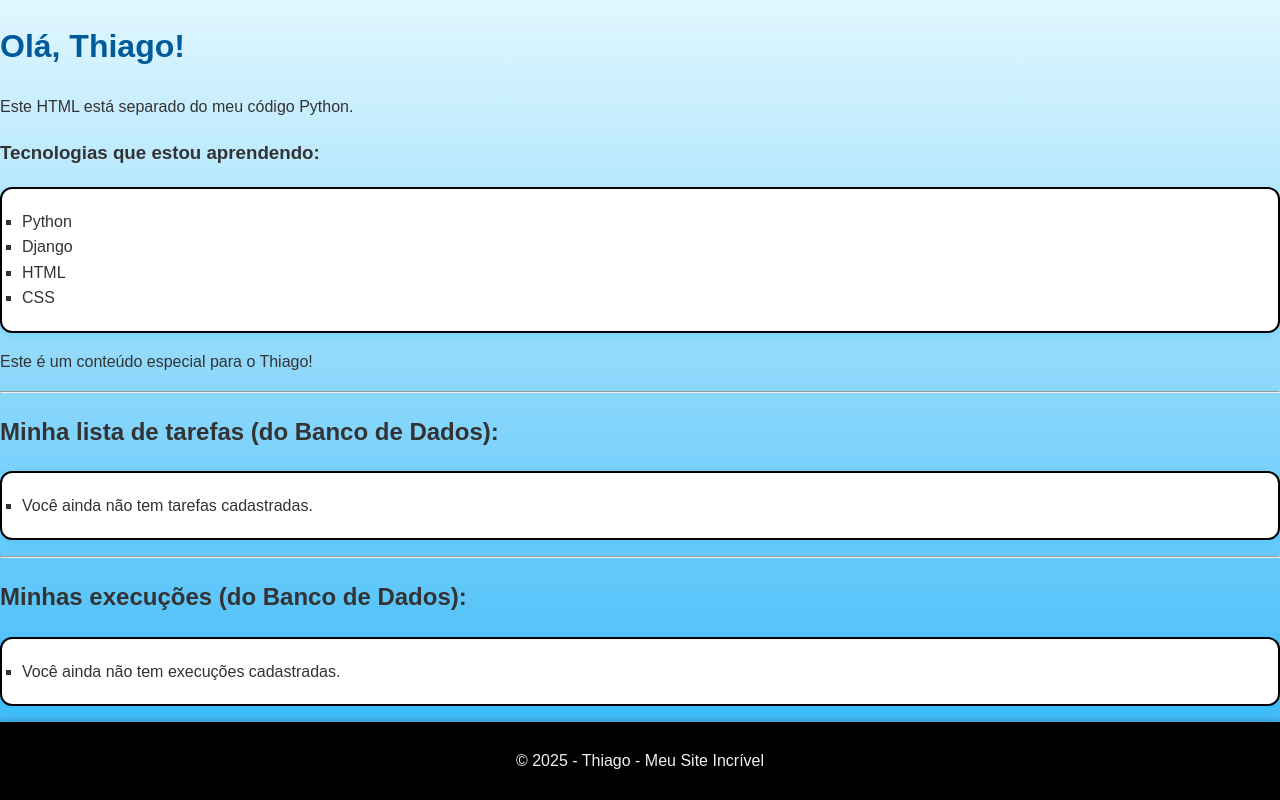
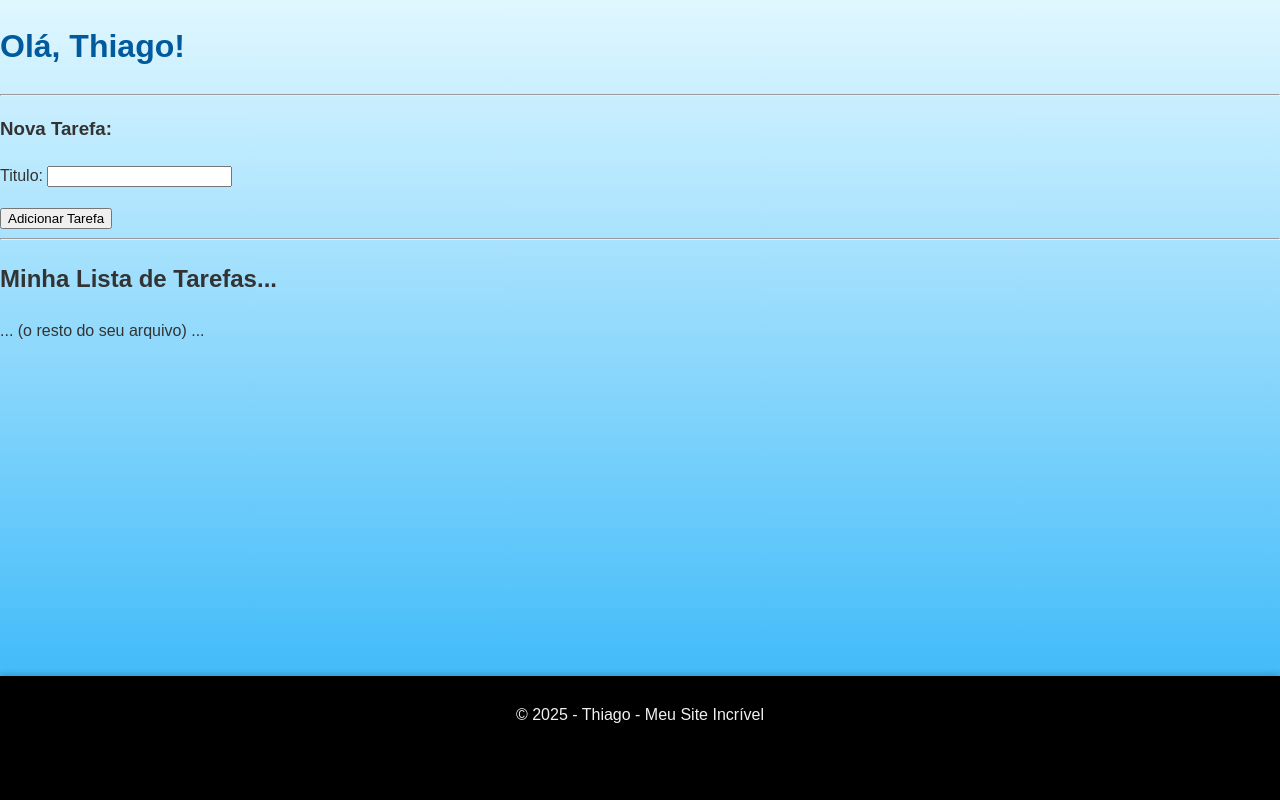
Before and after one commit to thiago-de-mattos/Curso-Softex-Python-Django, a Django app: page /home/ in a window 1280 px wide. Shown: the part 46-846 px from the top of the page. After the commit the page ends 769 px from the top, so only its background shows below. Run offline with Django 5.2, Linux system fonts and the light colour scheme; data that the repository does not hold is empty.

Commit message:
update:  fazendo o c do crud

```diff
--- /dev/null
+++ b/modulo_4/core/forms.py
@@ -0,0 +1,8 @@
+from django import forms
+from .models import Tarefa
+
+class TarefaForm(forms.ModelForm):
+
+    class Meta:
+        model = Tarefa
+        fields = ['titulo']
--- a/modulo_4/core/views.py
+++ b/modulo_4/core/views.py
@@ -1,15 +1,37 @@
-from django.shortcuts import render
+from django.shortcuts import render, redirect
 from .models import Tarefa, Execucao
+from .forms import TarefaForm
 
 def home(request):
+    if request.method == 'POST':
+        # Cria uma instância do form e preenche com os dados do POST
+        form = TarefaForm(request.POST)
+        # 4. O Django valida os dados (max_length, etc.)
+        if form.is_valid():
+            # 5. Salva o objeto no banco de dados!
+            form.save()
+            # 6. Redireciona de volta para a 'home'
+            # Isso é o Padrão "Post-Redirect-Get" (PRG)
+            return redirect('home')
+        # Se o form NÃO for válido, o código continua e
+        # o 'form' (com os erros) será enviado para o template
+    else:
+        # 7. Lógica de GET: Se o usuário apenas visitou a página
+        form = TarefaForm()  # Cria um formulário vazio
+
+    # 8. A busca de dados (fora dos 'ifs', pois é necessária sempre)
+    todas_as_tarefas = Tarefa.objects.all().order_by('-criada_em')  # Ordena pelas mais novas
     todas_as_execucoes = Execucao.objects.all()
-    todas_as_tarefas = Tarefa.objects.all()
+
+    # 9. Atualize o contexto para incluir o formulário
     context = {
         'nome_usuario': 'Thiago',
         'tecnologias': ['Python', 'Django', 'HTML', 'CSS'],
         'tarefas': todas_as_tarefas,
         'execucoes': todas_as_execucoes,
+        'form': form,
     }
+
     return render(request, 'home.html', context)
 
 
--- a/modulo_4/templates/home.html
+++ b/modulo_4/templates/home.html
@@ -1,60 +1,20 @@
 {% extends 'base.html' %}
+...
+{% block content %}
+    <h1>Olá, {{ nome_usuario }}!</h1>
 
-{% block title %}Página Inicial - Meu Site{% endblock %}
+    <hr>
+    <h3>Nova Tarefa:</h3>
 
-{% block content %}
+    <form method="POST">
+        {% csrf_token %}
 
-<h1>Olá, {{ nome_usuario }}!</h1>
+        {{ form.as_p }}
 
-<p>Este HTML está separado do meu código Python.</p>
-
-<h3>Tecnologias que estou aprendendo:</h3>
-<ul>
-    {% for tec in tecnologias %}
-        <li>{{ tec }}</li>
-    {% endfor %}
-</ul>
-
-{% if nome_usuario == 'Thiago' %}
-    <p>Este é um conteúdo especial para o Thiago!</p>
-{% endif %}
-
-<hr><h2>Minha lista de tarefas (do Banco de Dados):</h2>
-
-<ul>
-    {% for tarefa in tarefas %}
-        <li>
-            {{ tarefa.titulo }}
-            {% if tarefa.concluida %}
-                (✓ Concluída)
-            {% else %}
-                (☐ Pendente)
-            {% endif %}
-            <br>
-            <small>Criada em: {{ tarefa.criada_em }}</small>
-        </li>
-    {% empty %}
-        <li>Você ainda não tem tarefas cadastradas.</li>
-    {% endfor %}
-</ul>
-
-<hr><h2>Minhas execuções (do Banco de Dados):</h2>
-
-<ul>
-    {% for execucao in execucoes %}
-        <li>
-            {{ execucao.nome }}
-            {% if execucao.concluida %}
-                (✓ Concluída)
-            {% else %}
-                (☐ Pendente)
-            {% endif %}
-            <br>
-            <small>Criada em: {{ execucao.criada_em }}</small>
-        </li>
-    {% empty %}
-        <li>Você ainda não tem execuções cadastradas.</li>
-    {% endfor %}
-</ul>
+        <button type="submit">Adicionar Tarefa</button>
+    </form>
+    <hr>
+    <h2>Minha Lista de Tarefas...</h2>
+    ... (o resto do seu arquivo) ...
 
 {% endblock %}
```
